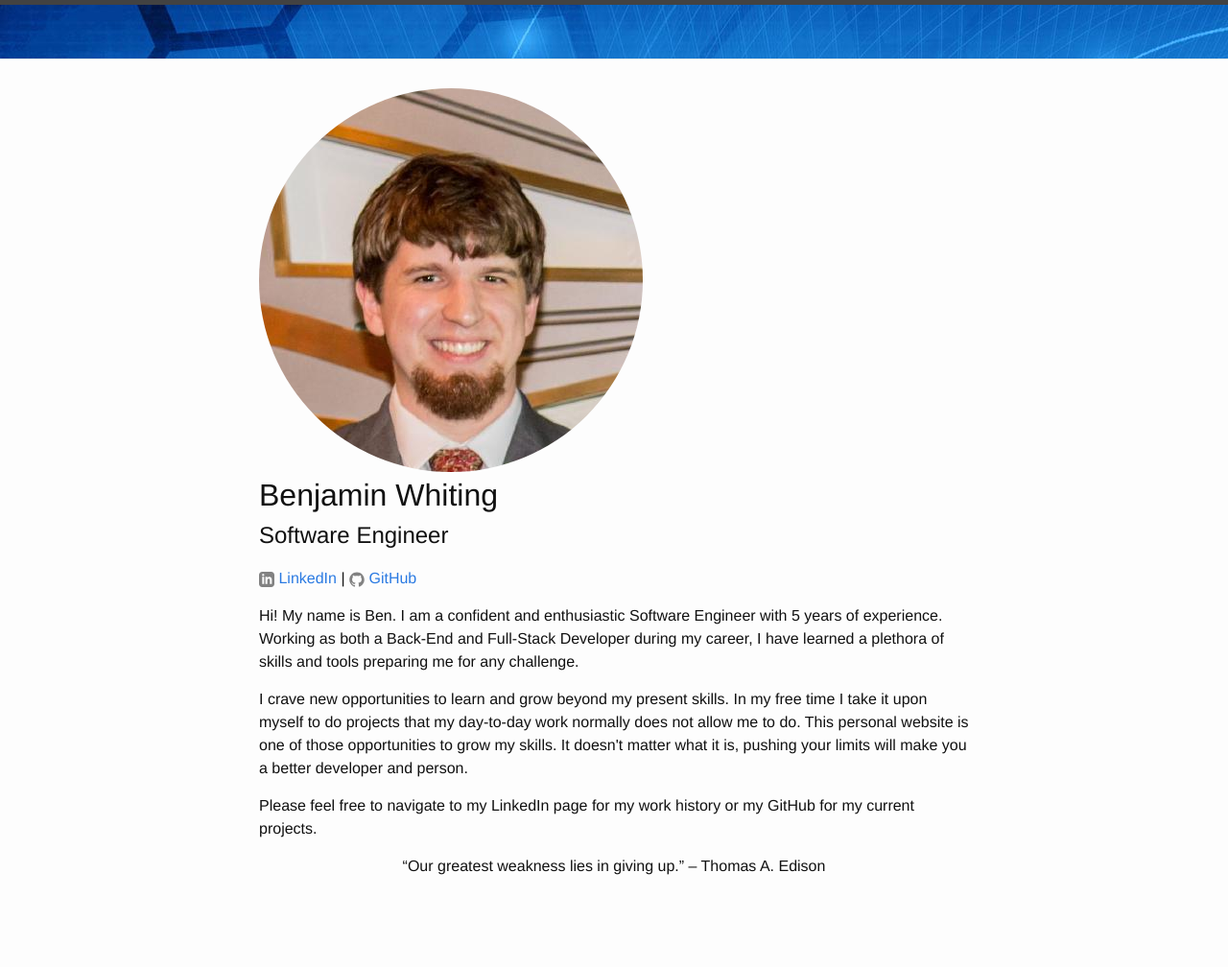
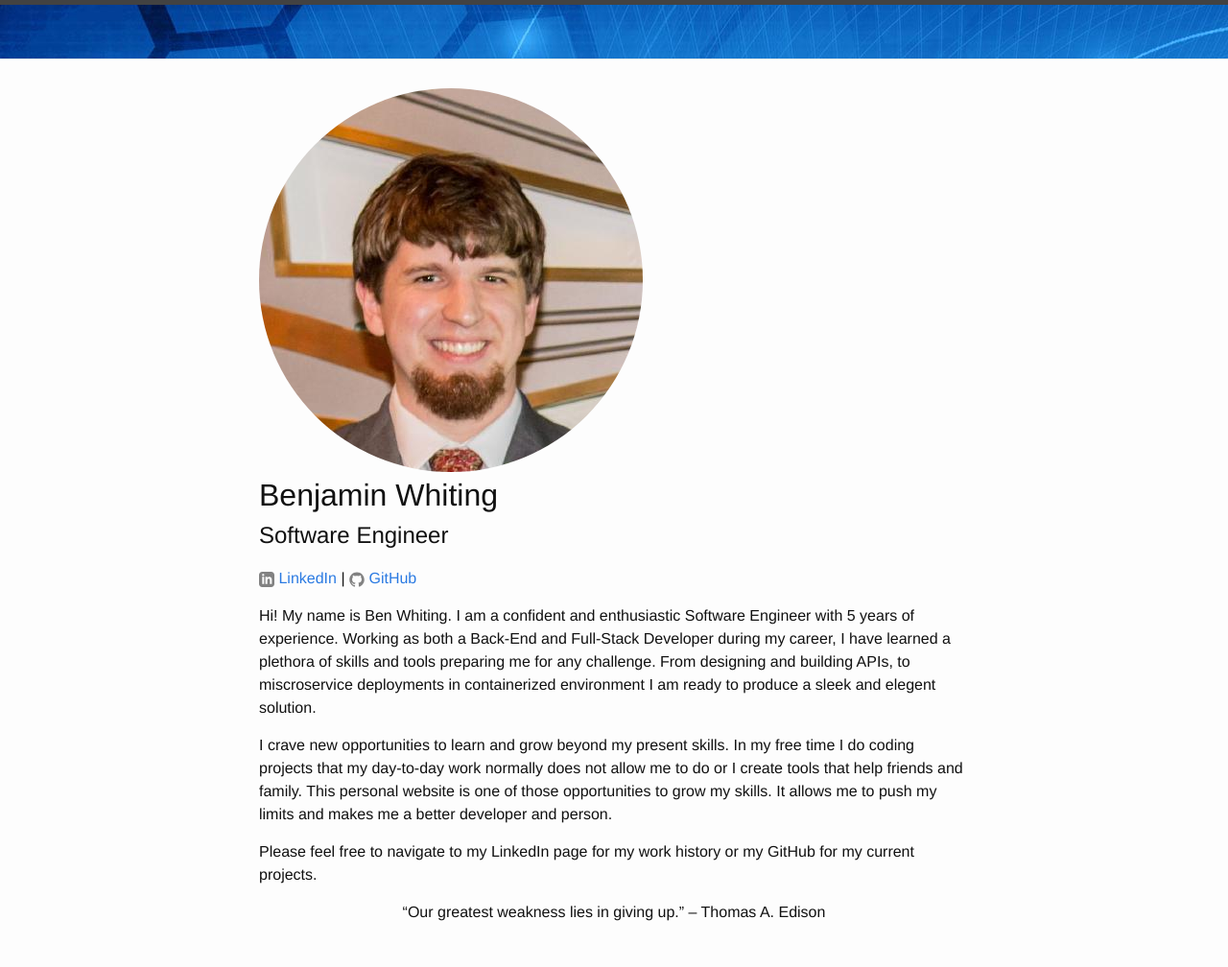
Before and after one commit to BenWhiting/BenWhiting.github.io, a Jekyll site: the page built from index.html, in a window 1280 px wide. Shown: the whole page at 96% size. Built offline with Jekyll 4.4.1, drawn with Linux system fonts in a browser that asks for light colours; before the commit the page ends 960 px from its top, so only the background shows below that.

Commit message:
updating context

```diff
--- a/_includes/content.html
+++ b/_includes/content.html
@@ -1,15 +1,17 @@
 <div class="grid-item">
    <p>
-      Hi! My name is Ben. I am a confident and enthusiastic Software Engineer with
+      Hi! My name is Ben Whiting. I am a confident and enthusiastic Software Engineer with
       5 years of experience. Working as both a Back-End and Full-Stack Developer during
       my career, I have learned a plethora of skills and tools preparing me for any challenge.
+      From designing and building APIs, to miscroservice deployments in containerized environment
+      I am ready to produce a sleek and elegent solution.
    </p>
    <p>
       I crave new opportunities to learn and grow beyond my present skills.
-      In my free time I take it upon myself to do projects that my day-to-day
-      work normally does not allow me to do. This personal website is one of
-      those opportunities to grow my skills. It doesn't matter what it is,
-      pushing your limits will make you a better developer and person.
+      In my free time I do coding projects that my day-to-day work normally
+      does not allow me to do or I create tools that help friends and family.
+      This personal website is one of those opportunities to grow my skills.
+      It allows me to push my limits and makes me a better developer and person.
    </p>
    <p>
       Please feel free to navigate to my LinkedIn page for my work history
```
